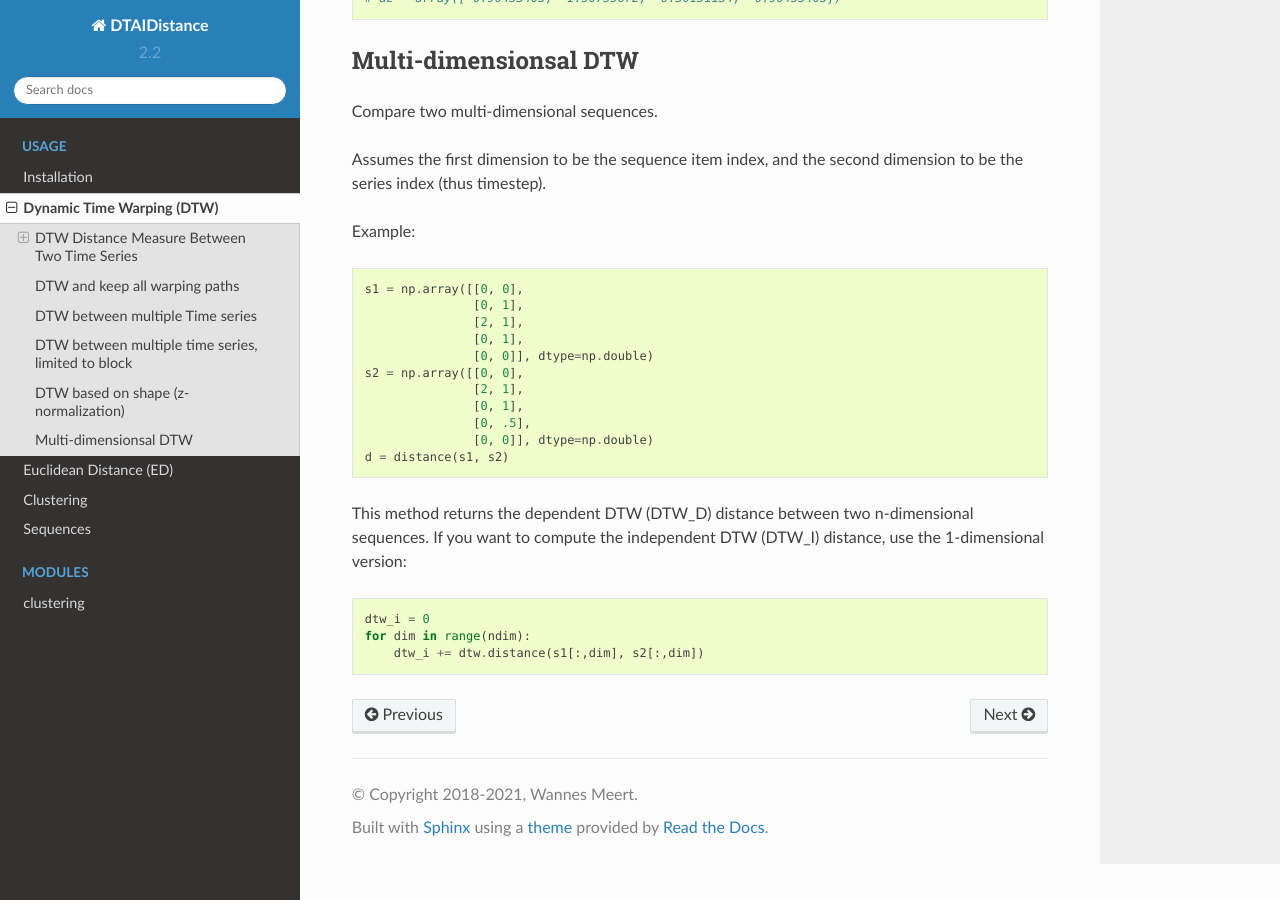
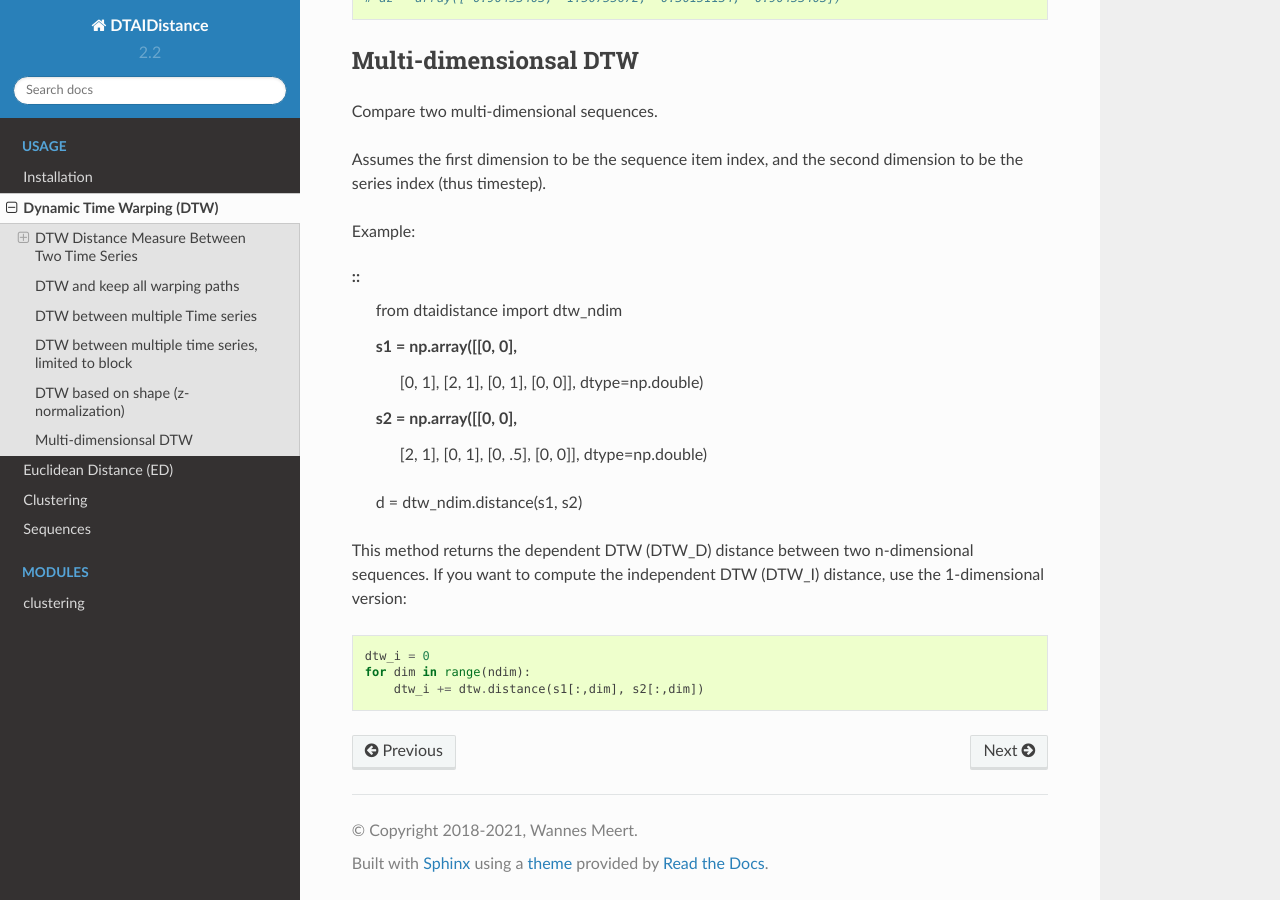
Before and after one commit to wannesm/dtaidistance, a Sphinx documentation site: the page built from docs/usage/dtw.rst, in a window 1280 px wide and 900 px high, scrolled down 5030 px. Built offline with Sphinx 7.4.7 and the Read the Docs theme 2.0.0, drawn with Linux system fonts in a browser that asks for light colours.

Commit message:
adds missing `dtw_ndim` import to documentation
It may be not obvious for many people that to compare two multi-dimensional sequences you need to actually use `dtw_ndim` instead of `dtw`

```diff
--- a/docs/usage/dtw.rst
+++ b/docs/usage/dtw.rst
@@ -260,6 +260,7 @@ dimension to be the series index (thus timestep).
 Example:
 
 ::
+    from dtaidistance import dtw_ndim
 
     s1 = np.array([[0, 0],
                    [0, 1],
@@ -271,7 +272,7 @@ Example:
                    [0, 1],
                    [0, .5],
                    [0, 0]], dtype=np.double)
-    d = distance(s1, s2)
+    d = dtw_ndim.distance(s1, s2)
 
 This method returns the dependent DTW (DTW_D) distance between two
 n-dimensional sequences. If you want to compute the independent DTW
```
